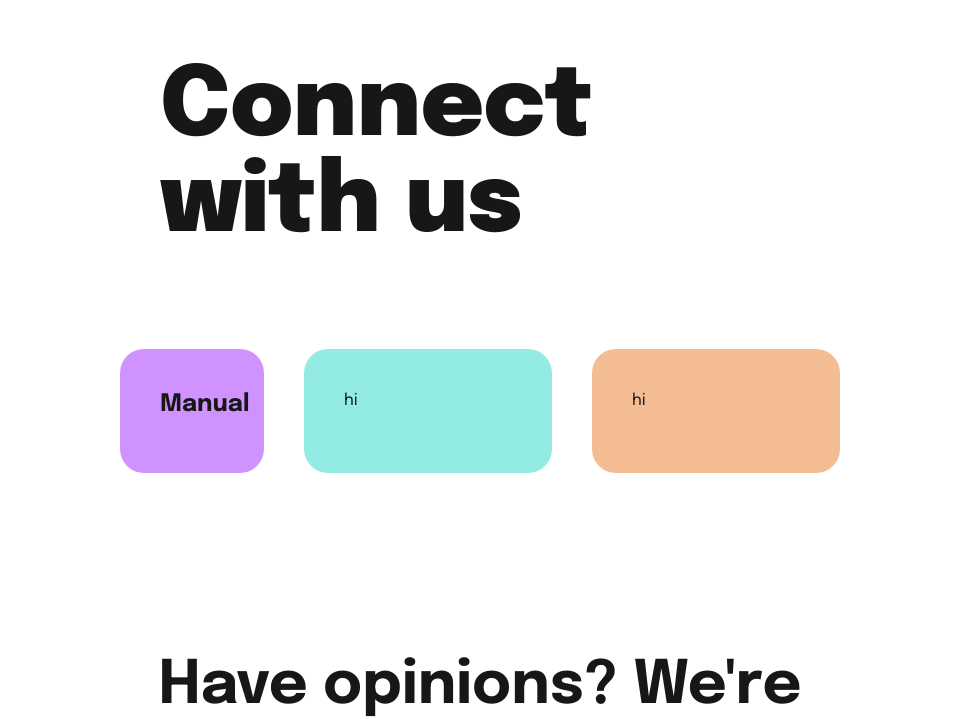
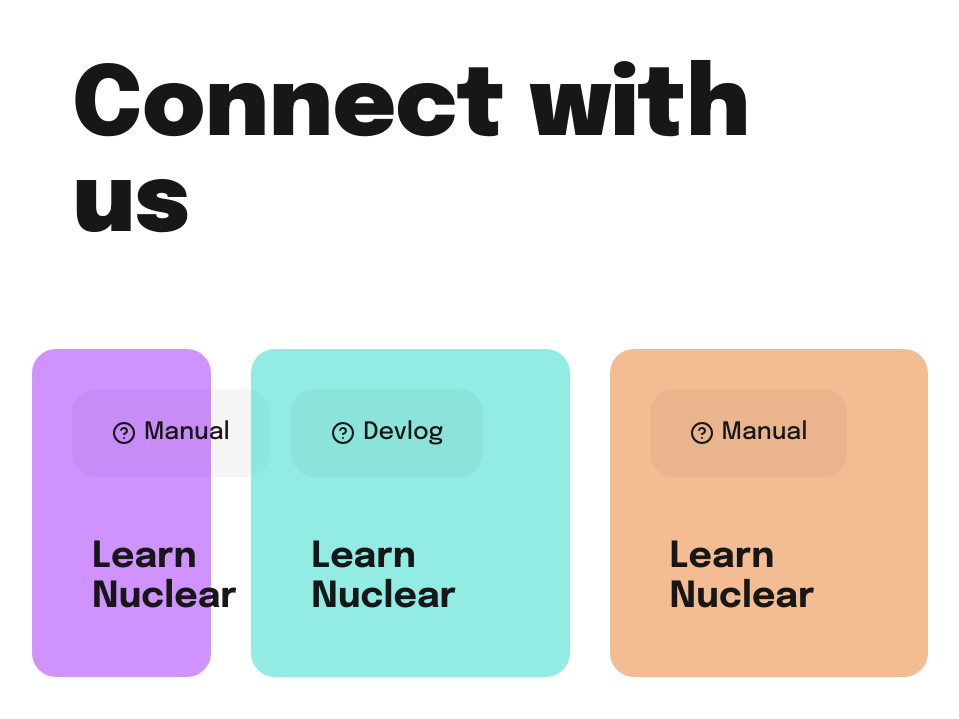
Before and after one commit to Nuclear-app/www, a Next.js app: page / in a window 1280 px wide. Shown: the part 8516-9235 px from the top of the page, without its empty margins (160-1119 px from the left). Built offline with nearby package versions, Linux system fonts and the light colour scheme.

Commit message:
connect incomplete

```diff
--- a/components/connect.tsx
+++ b/components/connect.tsx
@@ -1,13 +1,37 @@
+import { HelpCircle } from 'lucide-react';
+
 const Connect = () => {
   return (
-    <div className="w-full grid grid-cols-3 gap-14 px-50">
+    <div className="w-full grid grid-cols-3 gap-14 px-28">
       <div className="text-8xl font-black col-span-3 p-10">Connect with us</div>
       <div className="col-span-3 flex flex-row justify-between gap-10">
-        <div className="w-1/5 p-10 rounded-3xl bg-[#9000FF6D]">
-          <div className="text-2xl font-bold">Manual</div>
+        <div className="w-1/5 p-10 rounded-3xl bg-[#9000FF6D] flex flex-col justify-between gap-10">
+          <div className="text-2xl w-fit flex items-center gap-2 px-10 py-7 bg-[#110C0C0A] rounded-3xl">
+            <HelpCircle size={24} />
+            <div className="text-2xl font-medium">Manual</div>
+          </div>
+          <div className="text-2xl font-bold flex items-center gap-2 p-5">
+            <div className="text-4xl font-bold">Learn Nuclear</div>
+          </div>
         </div>
-        <div className="w-2/5 p-10 rounded-3xl aspect-[2/1] bg-[#00D3BE6D]">hi</div>
-        <div className="w-2/5 p-10 rounded-3xl aspect-[2/1] bg-[#E463006D]">hi</div>
+        <div className="w-2/5 p-10 rounded-3xl aspect-[2/1] bg-[#00D3BE6D] flex flex-col justify-between gap-10">
+          <div className="text-2xl w-fit flex items-center gap-2 px-10 py-7 bg-[#110C0C0A] rounded-3xl">
+            <HelpCircle size={24} />
+            <div className="text-2xl font-medium">Devlog</div>
+          </div>
+          <div className="text-2xl font-bold flex items-center gap-2 p-5">
+            <div className="text-4xl font-bold">Learn Nuclear</div>
+          </div>
+        </div>
+        <div className="w-2/5 p-10 rounded-3xl aspect-[2/1] bg-[#E463006D] flex flex-col justify-between gap-10">
+          <div className="text-2xl w-fit flex items-center gap-2 px-10 py-7 bg-[#110C0C0A] rounded-3xl">
+            <HelpCircle size={24} />
+            <div className="text-2xl font-medium">Manual</div>
+          </div>
+          <div className="text-2xl font-bold flex items-center gap-2 p-5">
+            <div className="text-4xl font-bold">Learn Nuclear</div>
+          </div>
+        </div>
       </div>
     </div>
   );
--- a/components/opinions.tsx
+++ b/components/opinions.tsx
@@ -5,7 +5,7 @@ const Opinions = () => {
           Have opinions? We're all ears.
         </div>
         <button className="bg-black text-white px-8 py-5 rounded-3xl text-4xl">
-          Reach Out -{">"}
+          Reach Out {"->"}
         </button>
     </div>
   );
```
